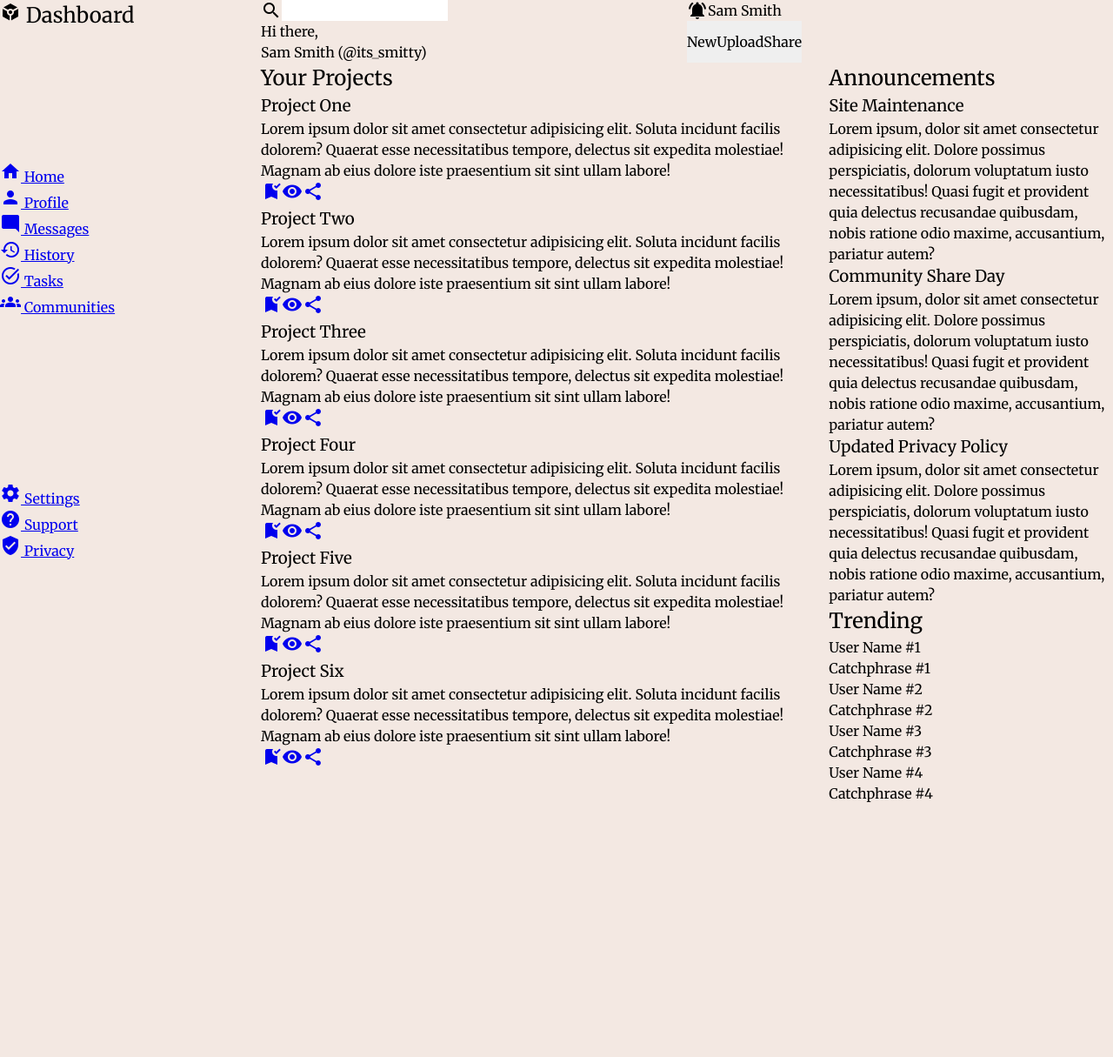
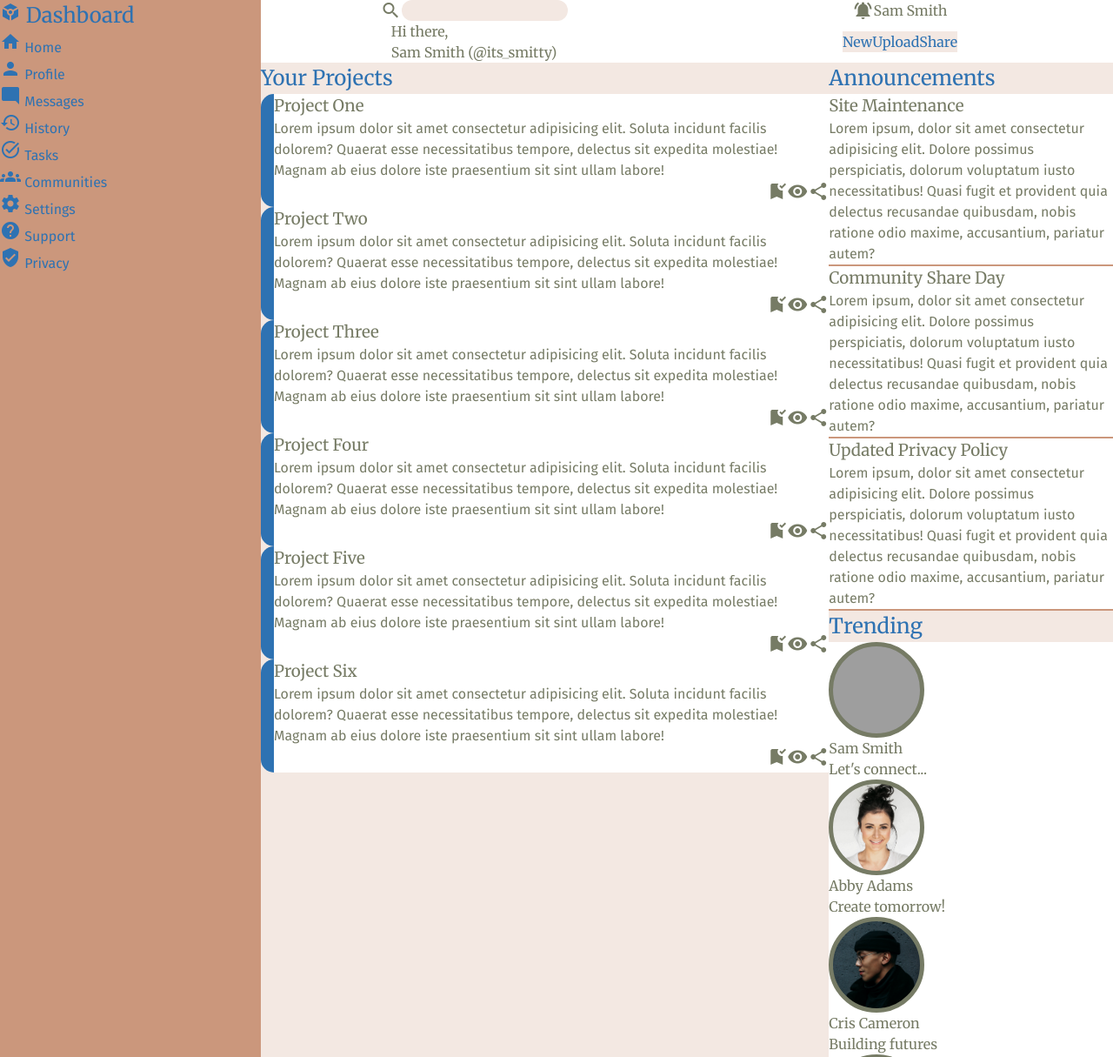
Before and after one commit to JakeWhrlWnd/dashboard, a plain HTML site: page index.html in a window 1280 px wide. Shown: the top 1215 px of the page at 87% size. Before the commit the page ends 924 px from the top, so only its background shows below. Drawn offline with Linux system fonts and the light colour scheme; grey boxes are pictures that could not be loaded.

Commit message:
Update to the HTML and CSS

```diff
--- a/index.html
+++ b/index.html
@@ -50,6 +50,7 @@
       </header>
 
       <aside id="page-aside" class="page-aside">
+
         <header id="aside-header" class="aside-header">
           <h2><span class="material-icons-round">token</span> Dashboard</h2>
         </header>
@@ -129,20 +130,14 @@
               </header>
               <p>Lorem ipsum dolor sit amet consectetur adipisicing elit. Soluta incidunt facilis dolorem? Quaerat esse necessitatibus tempore, delectus sit expedita molestiae! Magnam ab eius dolore iste praesentium sit sint ullam labore!</p>
               <ul class="project-footer">
-                  <li>
-                    <a href="#">
+                <li class="project-button">
                     <span class="material-icons-round">bookmark_added</span>
-                    </a>
                 </li>
-                  <li>
-                    <a href="#">
+                <li class="project-button">
                     <span class="material-icons-round">visibility</span>
-                    </a>
                 </li>
-                  <li>
-                    <a href="#">
+                <li class="project-button">
                     <span class="material-icons-round">share</s>
-                    </a>
                 </li>
               </ul>
             </article>
@@ -152,20 +147,14 @@
               </header>
               <p>Lorem ipsum dolor sit amet consectetur adipisicing elit. Soluta incidunt facilis dolorem? Quaerat esse necessitatibus tempore, delectus sit expedita molestiae! Magnam ab eius dolore iste praesentium sit sint ullam labore!</p>
               <ul class="project-footer">
-                <li>
-                  <a href="#">
+                <li class="project-button">
                     <span class="material-icons-round">bookmark_added</span>
-                  </a>
                 </li>
-                <li>
-                  <a href="#">
+                <li class="project-button">
                     <span class="material-icons-round">visibility</span>
-                  </a>
                 </li>
-                <li>
-                  <a href="#">
+                <li class="project-button">
                     <span class="material-icons-round">share</s>
-                  </a>
                 </li>
               </ul>
             </article>
@@ -175,20 +164,14 @@
               </header>
               <p>Lorem ipsum dolor sit amet consectetur adipisicing elit. Soluta incidunt facilis dolorem? Quaerat esse necessitatibus tempore, delectus sit expedita molestiae! Magnam ab eius dolore iste praesentium sit sint ullam labore!</p>
               <ul class="project-footer">
-                <li>
-                  <a href="#">
+                <li class="project-button">
                     <span class="material-icons-round">bookmark_added</span>
-                  </a>
                 </li>
-                <li>
-                  <a href="#">
+                <li class="project-button">
                     <span class="material-icons-round">visibility</span>
-                  </a>
                 </li>
-                <li>
-                  <a href="#">
+                <li class="project-button">
                     <span class="material-icons-round">share</s>
-                  </a>
                 </li>
               </ul>
             </article>
@@ -198,20 +181,14 @@
               </header>
               <p>Lorem ipsum dolor sit amet consectetur adipisicing elit. Soluta incidunt facilis dolorem? Quaerat esse necessitatibus tempore, delectus sit expedita molestiae! Magnam ab eius dolore iste praesentium sit sint ullam labore!</p>
               <ul class="project-footer">
-                <li>
-                  <a href="#">
+                <li class="project-button">
                     <span class="material-icons-round">bookmark_added</span>
-                  </a>
                 </li>
-                <li>
-                  <a href="#">
+                <li class="project-button">
                     <span class="material-icons-round">visibility</span>
-                  </a>
                 </li>
-                <li>
-                  <a href="#">
+                <li class="project-button">
                     <span class="material-icons-round">share</s>
-                  </a>
                 </li>
               </ul>
             </article>
@@ -221,20 +198,14 @@
               </header>
               <p>Lorem ipsum dolor sit amet consectetur adipisicing elit. Soluta incidunt facilis dolorem? Quaerat esse necessitatibus tempore, delectus sit expedita molestiae! Magnam ab eius dolore iste praesentium sit sint ullam labore!</p>
               <ul class="project-footer">
-                  <li>
-                    <a href="#">
+                <li class="project-button">
                     <span class="material-icons-round">bookmark_added</span>
-                    </a>
                 </li>
-                  <li>
-                    <a href="#">
+                <li class="project-button">
                     <span class="material-icons-round">visibility</span>
-                    </a>
                 </li>
-                  <li>
-                    <a href="#">
+                <li class="project-button">
                     <span class="material-icons-round">share</s>
-                    </a>
                 </li>
               </ul>
             </article>
@@ -244,20 +215,14 @@
               </header>
               <p>Lorem ipsum dolor sit amet consectetur adipisicing elit. Soluta incidunt facilis dolorem? Quaerat esse necessitatibus tempore, delectus sit expedita molestiae! Magnam ab eius dolore iste praesentium sit sint ullam labore!</p>
               <ul class="project-footer">
-                <li>
-                  <a href="#">
+                <li class="project-button">
                     <span class="material-icons-round">bookmark_added</span>
-                  </a>
                 </li>
-                <li>
-                  <a href="#">
+                <li class="project-button">
                     <span class="material-icons-round">visibility</span>
-                  </a>
                 </li>
-                <li>
-                  <a href="#">
+                <li class="project-button">
                     <span class="material-icons-round">share</s>
-                  </a>
                 </li>
               </ul>
             </article>
@@ -300,44 +265,44 @@
             </header>
             <main id="trending-main" class="trending-main">
               <div class="trending-post">
-                <div id="picture" class="medium-picture"></div>
+                <div id="picture-one" class="medium-picture picture-one"></div>
                 <!-- <img src="imgs/charlesdeluvio-kVg2DQTAK7c-unsplash.jpg" alt="Small user avatar image"> -->
                 <div>
-                  <p>User Name #1</p>
-                  <p>Catchphrase #1</p>
+                  <p>Sam Smith</p>
+                  <p>Let's connect...</p>
                 </div>
                 <!-- Photo by <a href="https://unsplash.com/@charlesdeluvio?utm_source=unsplash&utm_medium=referral&utm_content=creditCopyText">charlesdeluvio</a> on <a href="https://unsplash.com/s/photos/avatar?utm_source=unsplash&utm_medium=referral&utm_content=creditCopyText">Unsplash</a>
                -->
               </div>
 
               <div class="trending-post">
-                <div id="picture" class="medium-picture"></div>
+                <div id="picture-two" class="medium-picture picture-two"></div>
                 <!-- <img src="imgs/leilani-angel-K84vnnzxmTQ-unsplash.jpg" alt="Small user avatar image"> -->
                 <div>
-                  <p>User Name #2</p>
-                  <p>Catchphrase #2</p>
+                  <p>Abby Adams</p>
+                  <p>Create tomorrow!</p>
                 </div>
                 <!-- Photo by <a href="https://unsplash.com/@leilaniangel?utm_source=unsplash&utm_medium=referral&utm_content=creditCopyText">Leilani Angel</a> on <a href="https://unsplash.com/s/photos/avatar?utm_source=unsplash&utm_medium=referral&utm_content=creditCopyText">Unsplash</a>
                -->
               </div>
 
               <div class="trending-post">
-                <div id="picture" class="medium-picture"></div>
+                <div id="picture-three" class="medium-picture picture-three"></div>
                 <!-- <img src="imgs/jake-nackos-IF9TK5Uy-KI-unsplash.jpg" alt="Small user avatar image"> -->
                 <div>
-                  <p>User Name #3</p>
-                  <p>Catchphrase #3</p>
+                  <p>Cris Cameron</p>
+                  <p>Building futures</p>
                 </div>
                 <!-- Photo by <a href="https://unsplash.com/@jakenackos?utm_source=unsplash&utm_medium=referral&utm_content=creditCopyText">Jake Nackos</a> on <a href="https://unsplash.com/s/photos/avatar?utm_source=unsplash&utm_medium=referral&utm_content=creditCopyText">Unsplash</a>
                -->
               </div>
 
               <div class="trending-post">
-                <div id="picture" class="medium-picture"></div>
+                <div id="picture-four" class="medium-picture picture-four"></div>
                 <!-- <img src="imgs/michael-dam-mEZ3PoFGs_k-unsplash.jpg" alt="Small user avatar image"> -->
                 <div>
-                  <p>User Name #4</p>
-                  <p>Catchphrase #4</p>
+                  <p>Val Venturas</p>
+                  <p>Say Hello!</p>
                 </div>
                 <!-- Photo by <a href="https://unsplash.com/@michaeldam?utm_source=unsplash&utm_medium=referral&utm_content=creditCopyText">Michael Dam</a> on <a href="https://unsplash.com/s/photos/avatar?utm_source=unsplash&utm_medium=referral&utm_content=creditCopyText">Unsplash</a>
                -->
--- a/style.css
+++ b/style.css
@@ -111,6 +111,8 @@ picture {
 }
 
 .page-header {
+  background-color: #FFF;
+  color: var(--xanadu, darkolivegreen);
   grid-area: 1 / 2 / 1 / 3;
 
   display: grid;
@@ -119,25 +121,62 @@ picture {
 
 .search-container {
   display: flex;
+  justify-content: center;
+  align-items: center;
+}
+
+.search-container input {
+  background-color: var(--linen, linen);
+  color: var(--french-blue, cornflowerblue);
+  border-radius: 15px;
 }
 
 .profile-container {
   display: flex;
+  justify-content: center;
+  align-items: center;
+}
+
+.small-picture {
+  background-image: url(imgs/leilani-angel-K84vnnzxmTQ-unsplash.jpg);
 }
 
 .welcome-container {
   display: flex;
+  justify-content: center;
+  align-items: center;
+}
+
+.large-picture {
+  background-image: url(imgs/leilani-angel-K84vnnzxmTQ-unsplash.jpg);
 }
 
 .button-container {
   display: flex;
+  justify-content: center;
+  align-items: center;
+}
+
+.btn {
+  background-color: var(--linen, linen);
+  color: var(--french-blue, cornflowerblue);
 }
 
 .page-aside {
+  background-color: var(--antique-brass, peru);
   grid-area: 1 / 1 / 3 / 1;
+}
 
-  display: grid;
-  grid-template-rows: 1fr 2fr 2fr;
+.aside-header,
+.aside-nav a,
+.aside-links a {
+  color: var(--french-blue, cornflowerblue);
+}
+
+.aside-nav a,
+.aside-links a {
+  font-family: var(--secondary-font, Arial, Helvetica, system-ui, sans-serif);
+  text-decoration: none;
 }
 
 .page-main {
@@ -150,15 +189,30 @@ picture {
 .projects-main {
   display: grid;
   grid-template-columns: repeat(auto-fit, minmax(400px, 1fr));
+  /* gap: 1em; */
+}
+
+.projects-heading {
+  color: var(--french-blue, cornflowerblue);
 }
 
 .project-card {
+  background-color: #FFF;
+  color: var(--xanadu, darkolivegreen);
+  border-left: 15px solid var(--french-blue, cornflowerblue);
+  border-top-left-radius: 15px;
+  border-bottom-left-radius: 15px;
   display: flex;
   flex-direction: column;
 }
 
+.project-card p {
+  font-family: var(--secondary-font, Arial, Helvetica, system-ui, sans-serif);
+}
+
 .project-footer {
   display: flex;
+  justify-content: flex-end;
 }
 
 .main-sidebar {
@@ -167,11 +221,53 @@ picture {
 }
 
 .announcements-main {
+  background-color: #FFF;
+  color: var(--xanadu, darkolivegreen);
   display: flex;
   flex-direction: column;
 }
 
+.announcement {
+  border-bottom: 2px solid var(--antique-brass, peru);
+}
+
+.announcements-heading,
+.trending-heading {
+  color: var(--french-blue, cornflowerblue);
+}
+
+.announcement p {
+  font-family: var(--secondary-font, Arial, Helvetica, system-ui, sans-serif);
+}
+
 .trending-main {
+  background-color: #FFF;
+  color: var(--xanadu, darkolivegreen);
   display: flex;
   flex-direction: column;
 }
+
+.medium-picture {
+  width: 100px;
+  height: 100px;
+  background-size: cover;
+  background-position: center;
+  border-radius: 50%;
+  border: 5px solid var(--xanadu, darkolivegreen);
+}
+
+.picture-one {
+  background-image: url(imgs/leilani-angel-K84vnnzxmTQ-unsplash.jpg);
+}
+
+.picture-two {
+  background-image: url(imgs/jake-nackos-IF9TK5Uy-KI-unsplash.jpg);
+}
+
+.picture-three {
+  background-image: url(imgs/charlesdeluvio-kVg2DQTAK7c-unsplash.jpg);
+}
+
+.picture-four {
+  background-image: url(imgs/michael-dam-mEZ3PoFGs_k-unsplash.jpg);
+}
```
Lines whose indentation alone changed are shown as unchanged.
